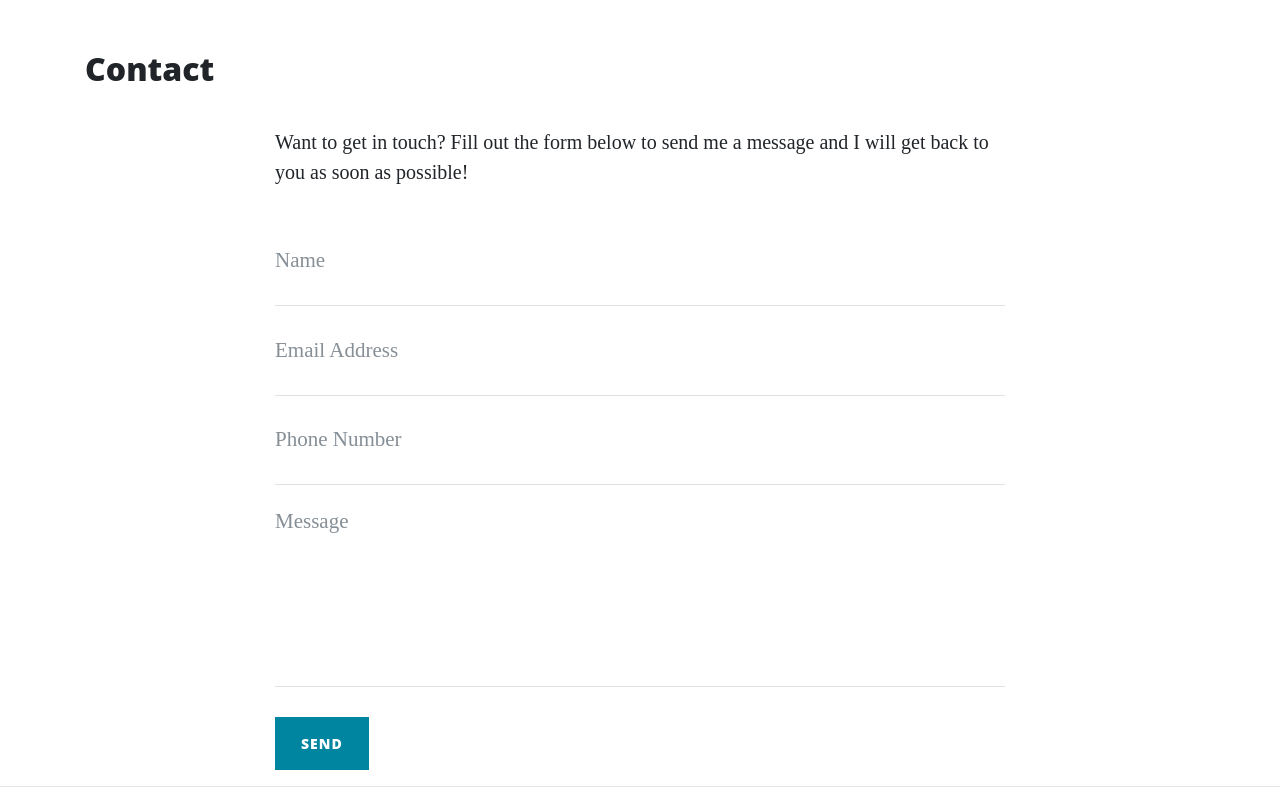
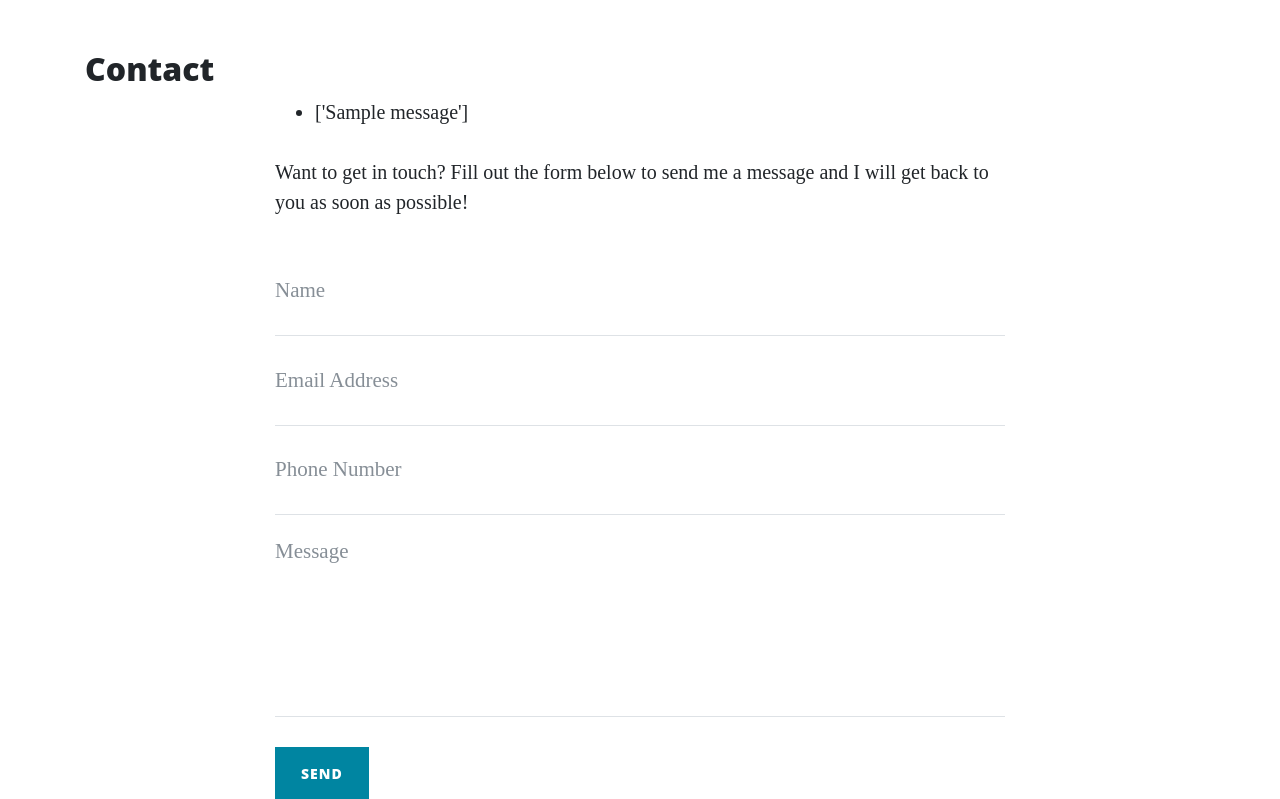
Before and after one commit to AmberRoseA/Thorin-Company, a Flask app: page /contact in a window 1280 px wide. Shown: the part 628-1427 px from the top of the page. Run offline with Flask 3, Linux system fonts and the light colour scheme; one stand-in notice (Sample message) is shown; some libraries are stand-ins or nearby versions.

Commit message:
created loops for contact.html page for resposne message after submitting form through flash messages

```diff
--- a/run.py
+++ b/run.py
@@ -1,9 +1,12 @@
 import os
 import json
 from flask import Flask, render_template, request, flash
+if os.path.exists("env.py"):
+    import env
 
 
 app = Flask(__name__)
+app.secret_key = os.environ.get("SECRET_KEY")
 
 
 @app.route("/")
@@ -33,7 +36,8 @@ def about_member(member_name):
 @app.route("/contact", methods=["GET", "POST"])
 def contact():
     if request.method == "POST":
-        print(request.form.get("name"))
+        flash("Thanks {}, we have recieved your message!".format(
+            request.form.get("name")))
     return render_template("contact.html", page_title="Contact")
 
 
--- a/templates/contact.html
+++ b/templates/contact.html
@@ -4,6 +4,18 @@
 
     <div class="row">
         <div class="col-lg-8 col-md-10 mx-auto">
+
+            {% with messages = get_flashed_messages() %}
+                {% if messages %}
+                    <ul class="flashes">
+                        {% for message in messages %}
+                            <li>{{ messages }}</li>
+                        {% endfor %}
+                    </ul>
+                {% endif %}
+
+            {% endwith %}
+
             <p>Want to get in touch? Fill out the form below to send me a message and I will get back to you as soon as
                 possible!</p>
             <form method="POST" name="sentMessage" id="contactForm" novalidate>
```
